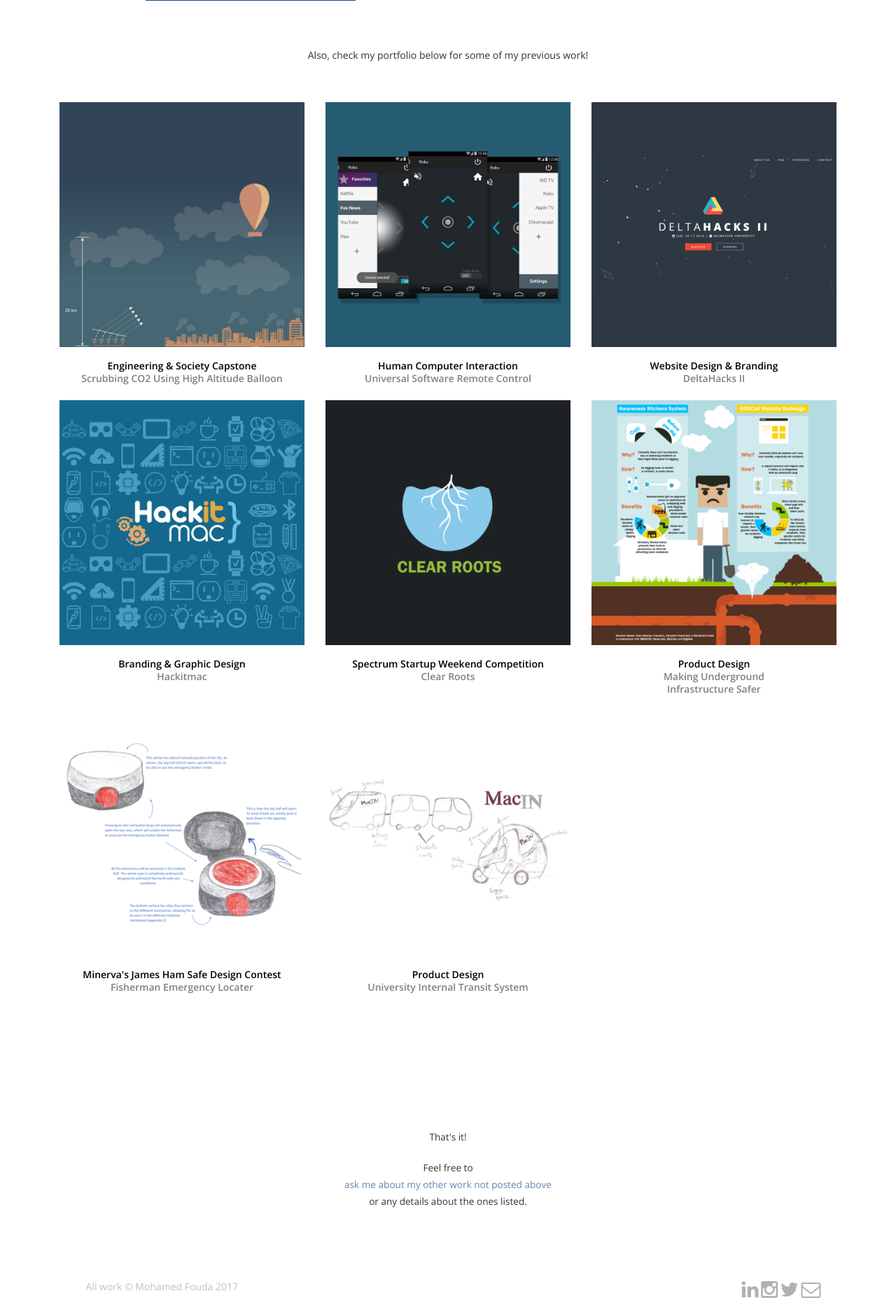
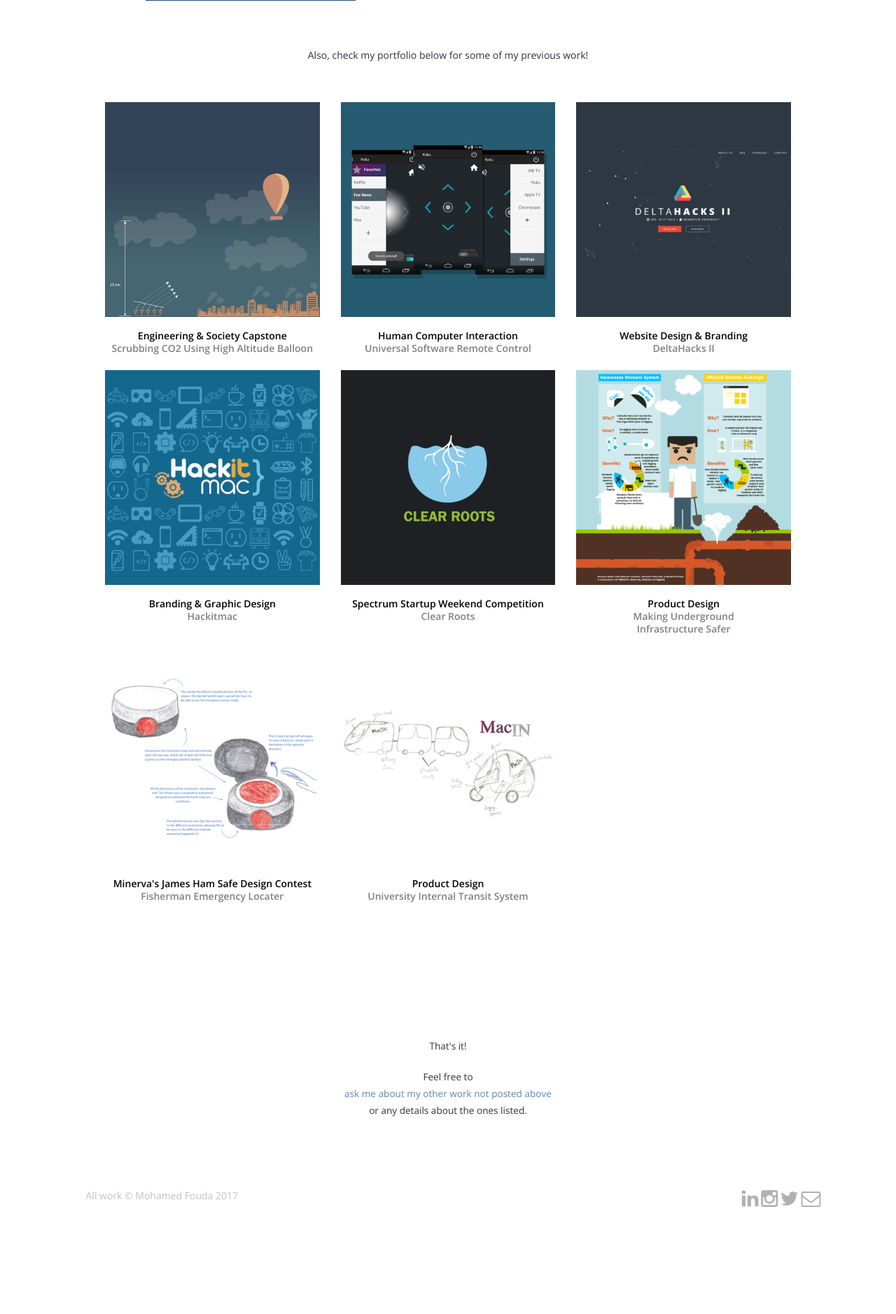
Before and after one commit to foudamo/foudamo.github.io, a PHP site: page / in a window 1280 px wide. Shown: the part 668-2546 px from the top of the page at 70% size. After the commit the page ends 2393 px from the top, so only its background shows below. Run offline with PHP 8.4, Linux system fonts and the light colour scheme.

Commit message:
paddings

```diff
--- a/css/creative.css
+++ b/css/creative.css
@@ -443,6 +443,10 @@ header .header-content .header-content-inner p {
     }
 }
 /*=====================================================================================================*/
+aside .container {
+        padding-left: 80px;
+        padding-right: 80px;
+    }
 
 .section-heading {
     margin-top: 0;
@@ -900,7 +904,7 @@ p.text-right {
 }
 
 .portfolio-modal .modal-content {
-    padding: 100px 0;
+    padding: 200px 0;
     min-height: 100%;
     border: 0;
     border-radius: 0;
@@ -966,3 +970,7 @@ p.text-right {
 .modal-body h2{
     color: black;
 }
+
+.modal-body p{
+    font-size: 14px;
+}
```
